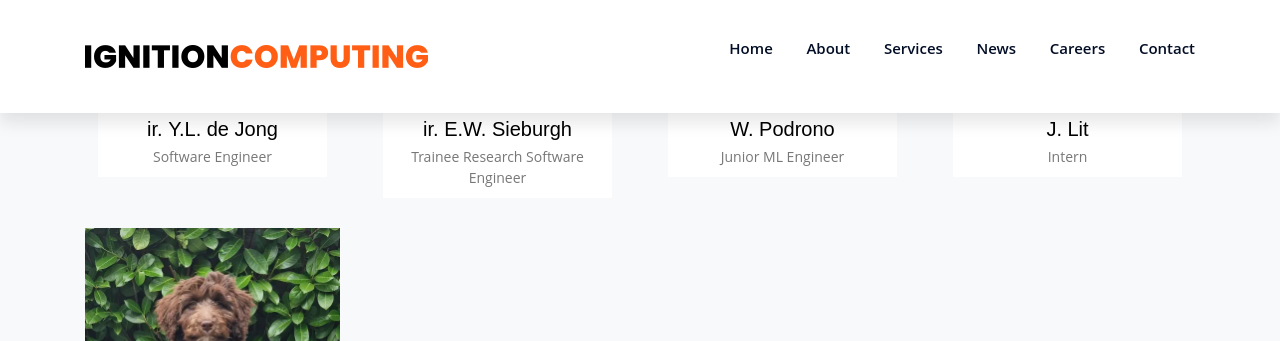
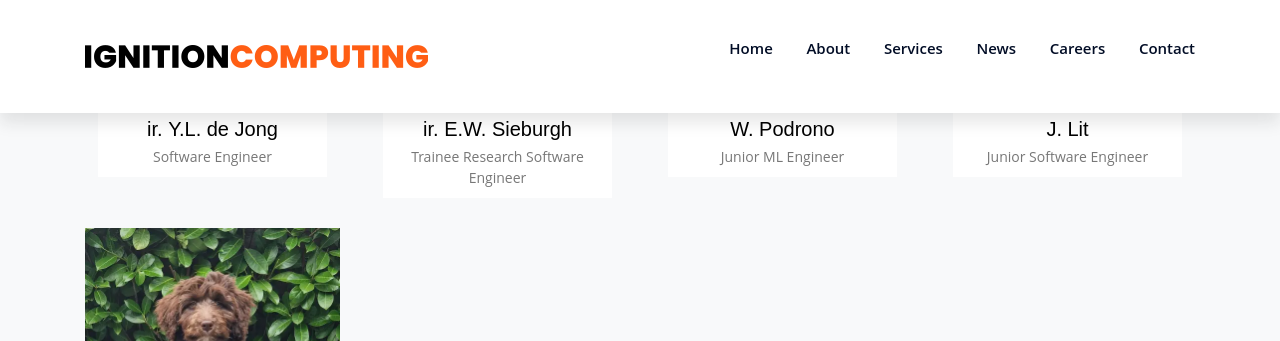
Before and after one commit to koenstrien/ignitioncomputing, a Jekyll site: the page built from index.html, in a window 1280 px wide and 900 px high, scrolled down 5800 px. Shown: the top 341 px of the window. Built offline with Jekyll 4.4.1, drawn with Linux system fonts in a browser that asks for light colours.

Commit message:
Changed Judah role to Junior Software Engineer

```diff
--- a/_data/team_members.yml
+++ b/_data/team_members.yml
@@ -50,7 +50,7 @@
 -
   title:
   name: J. Lit
-  role: Intern
+  role: Junior Software Engineer
   email: jlit@ignitioncomputing.com
   image_base: /assets/img/team/judah
 -
```
